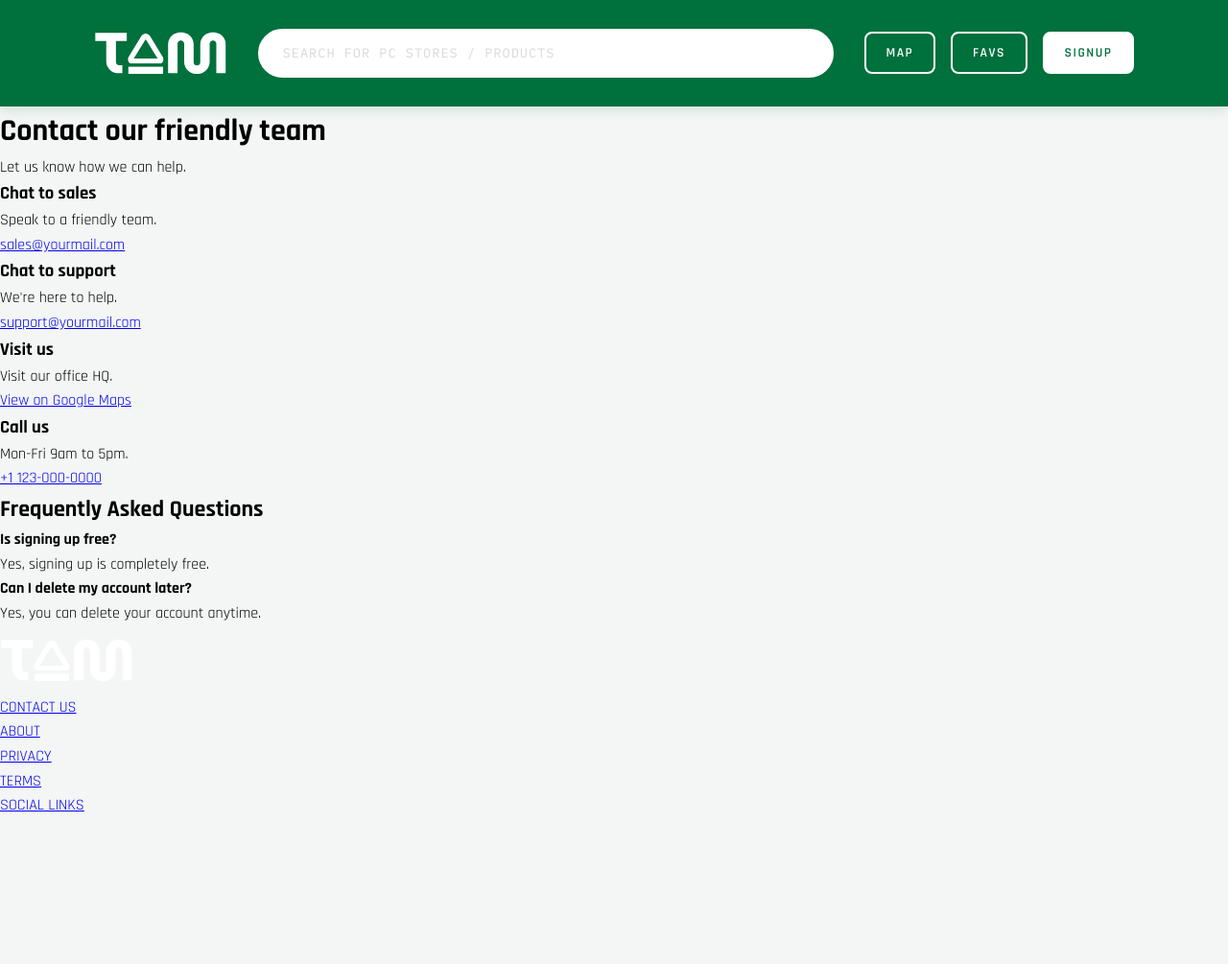
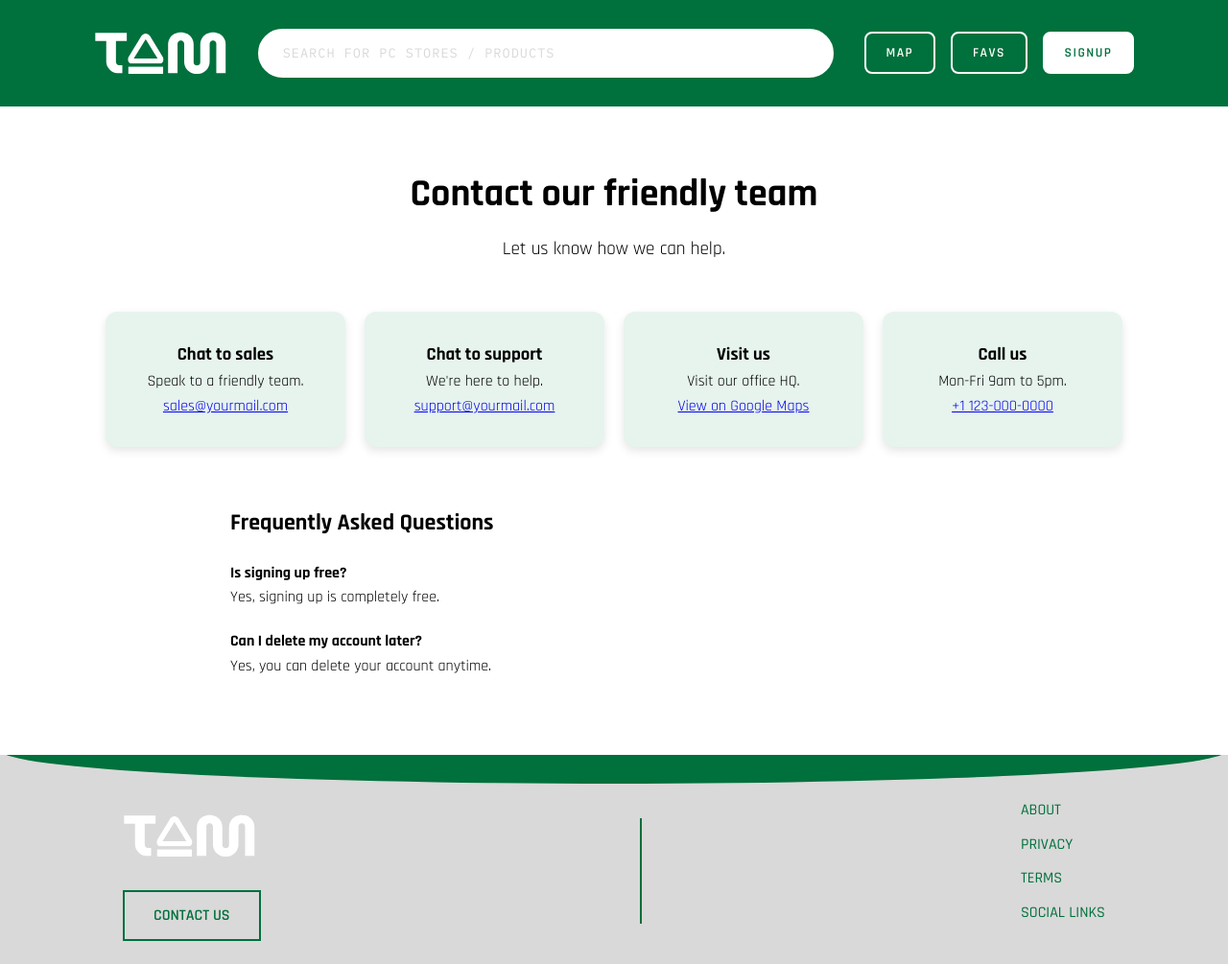
Before and after one commit to ramyeoneil/CCAPDEV-Website, a plain HTML site: page contact-page.html in a window 1280 px wide. Shown: the whole page at 96% size. Before the commit the page ends 853 px from the top, so only its background shows below. Drawn offline with Linux system fonts and the light colour scheme.

Commit message:
updated styles

```diff
--- a/style.css
+++ b/style.css
@@ -8,15 +8,15 @@
 }
 
 * {
-
+    margin: 0;
+    padding: 0;
+    box-sizing: border-box;
+}
 
 html {
     height: 100%;
 }
-    margin: 0;
-    padding: 0;
-    box-sizing: border-box;
-}
+
 
 body {
     min-height: 100%;
@@ -399,35 +399,106 @@ body {
     text-align: justify;
 }
 
-/* Footer */
-.footer {
-    background: var(--light-gray);
-    padding: 2rem 3rem;
-    margin-top: auto;
-    border-top: 3px solid var(--primary-green);
+/*FOOTER*/
+
+.custom-footer {
+  background-color: var(--light-gray);
+  padding: 20px 10%;
+  position: relative;
+  overflow: hidden;
 }
 
-.footer-content {
-    max-width: 1400px;
-    margin: 0 auto;
-    display: flex;
-    justify-content: center;
-    align-items: center;
-    gap: 1.5rem;
+/* Top curved shape) */
+.custom-footer::before {
+  content: "";
+  position: absolute;
+  top: -40px;
+  left: 0;
+  width: 100%;
+  height: 70px;
+  background-color: var(--primary-green);
+  border-bottom-left-radius: 100% 70px;
+  border-bottom-right-radius: 100% 70px;
 }
 
-.footer-link {
-    color: var(--black);
-    text-decoration: none;
-    font-weight: 500;
-    font-size: 0.9rem;
-    letter-spacing: 1px;
+/* Layout */
+.footer-container {
+  display: flex;
+  justify-content: space-between;
+  align-items: center;
+  margin-top: 25px;
 }
 
-.footer-separator {
-    color: var(--primary-green);
-    font-weight: 600;
+/* LEFT */
+.footer-left {
+  display: flex;
+  flex-direction: column;
+  gap: 20px;
+}
 
+.footer-logo h2 {
+  color: #e8e8f5e1;
+  font-weight: bold;
+}
+
+.footer-btn {
+  padding: 12px 30px;
+  border: 2px solid var(--primary-green);
+  color: var(--primary-green);
+  text-decoration: none;
+  font-weight: 600;
+  transition: 0.3s;
+}
+
+.footer-btn:hover {
+  background-color: var(--primary-green);
+  color: #e8e8f5e1;
+}
+
+/* Divider */
+.footer-divider {
+  width: 2px;
+  height: 110px;
+  background-color: var(--primary-green);
+}
+
+/* RIGHT */
+.footer-right ul {
+  list-style: none;
+  padding: 0;
+  margin-bottom: 20px;
+}
+
+.footer-right li {
+  margin-bottom: 10px;
+}
+
+.footer-right a {
+  text-decoration: none;
+  color:var(--primary-green);
+  font-weight: 500;
+  transition: 0.3s;
+}
+
+.footer-right a:hover {
+  color: var(--primary-green);
+}
+
+/* Social links */
+.footer-social {
+  display: flex;
+  flex-direction: column;
+  gap: 8px;
+}
+
+.footer-social a {
+  color: #e8e8f5e1;
+  text-decoration: none;
+  font-size: 14px;
+}
+
+.footer-social a:hover {
+  color: var(--primary-green);
 }
 
 
@@ -620,7 +691,7 @@ body {
 /*Userpage*/
 /* Userpage */
 body {
-    background: #f4f6f5;
+    background:var(--white);
 }
 
 .dashboard-container {
@@ -753,7 +824,7 @@ body {
     padding: 0 20px;
 }
 
-    /* LEFT PANEL */
+/* LEFT PANEL */
 .about-text {
     flex: 1;
     background-color: #e6f4ed;
@@ -797,3 +868,65 @@ body {
         font-size: 2rem;
     }
 }
+
+/* CONTACT-PAGE */
+.contact {
+    padding: 60px 20px;
+    background-color:var(--white);
+}
+
+.contact-wrapper {
+    max-width: 1200px;
+    margin: 0 auto;
+    text-align: center;
+}
+
+.contact-title {
+    font-size: 2.5em;
+    margin-bottom: 10px;
+}
+
+.contact-subtitle {
+    font-size: 1.2em;
+    margin-bottom: 50px;
+}
+
+/* Cards */
+.contact-grid {
+    display: flex;
+    flex-wrap: wrap;
+    justify-content: center;
+    gap: 20px;
+}
+
+.contact-card {
+    background-color: #e6f4ed;
+    border-radius: 12px;
+    padding: 30px 20px;
+    flex: 1 1 200px;
+    min-width: 220px;
+    max-width: 250px;
+    box-shadow: 0 4px 10px rgba(0,0,0,0.1);
+    transition: transform 0.2s ease;
+}
+
+.contact-card:hover {
+    transform: translateY(-5px);
+}
+
+/* FAQ */
+.contact-faq {
+    margin-top: 60px;
+    text-align: left;
+    max-width: 800px;
+    margin-left: auto;
+    margin-right: auto;
+}
+
+.faq-title {
+    margin-bottom: 20px;
+}
+
+.faq-item {
+    margin-bottom: 20px;
+}
```
